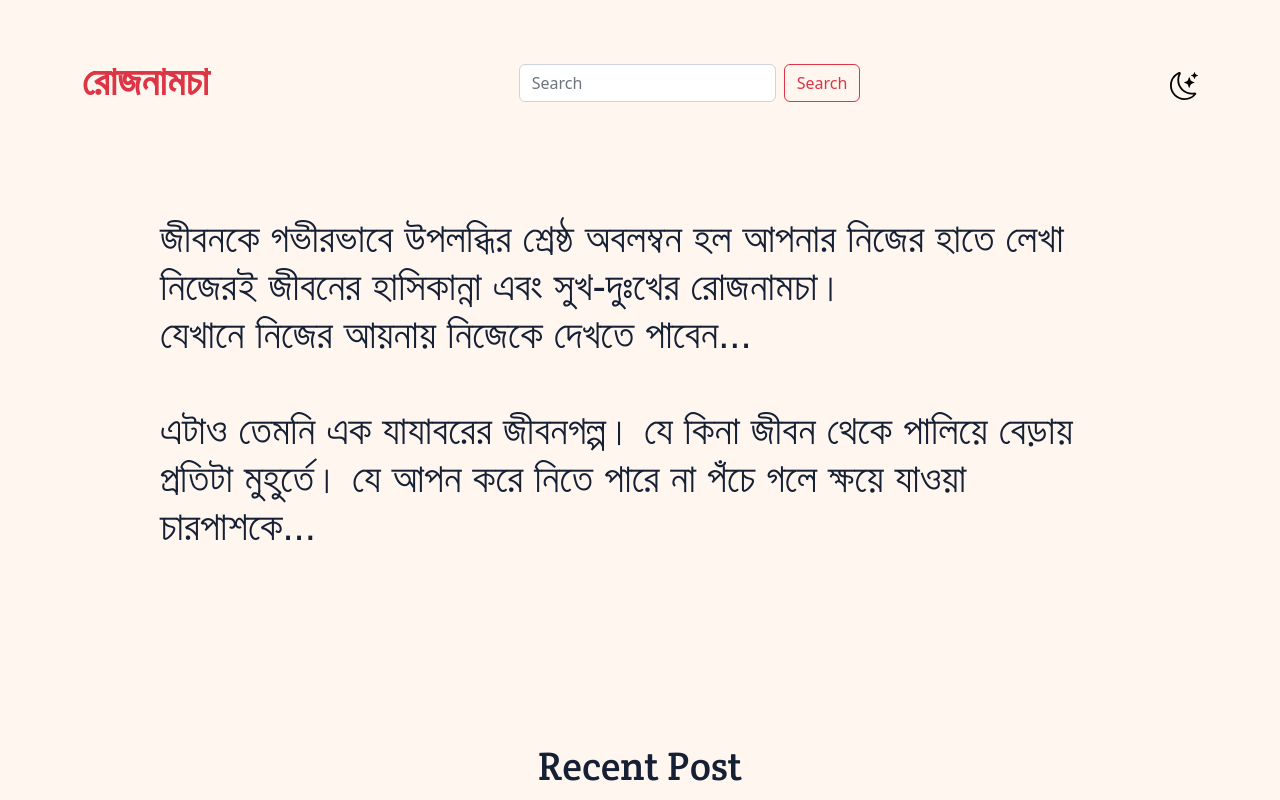
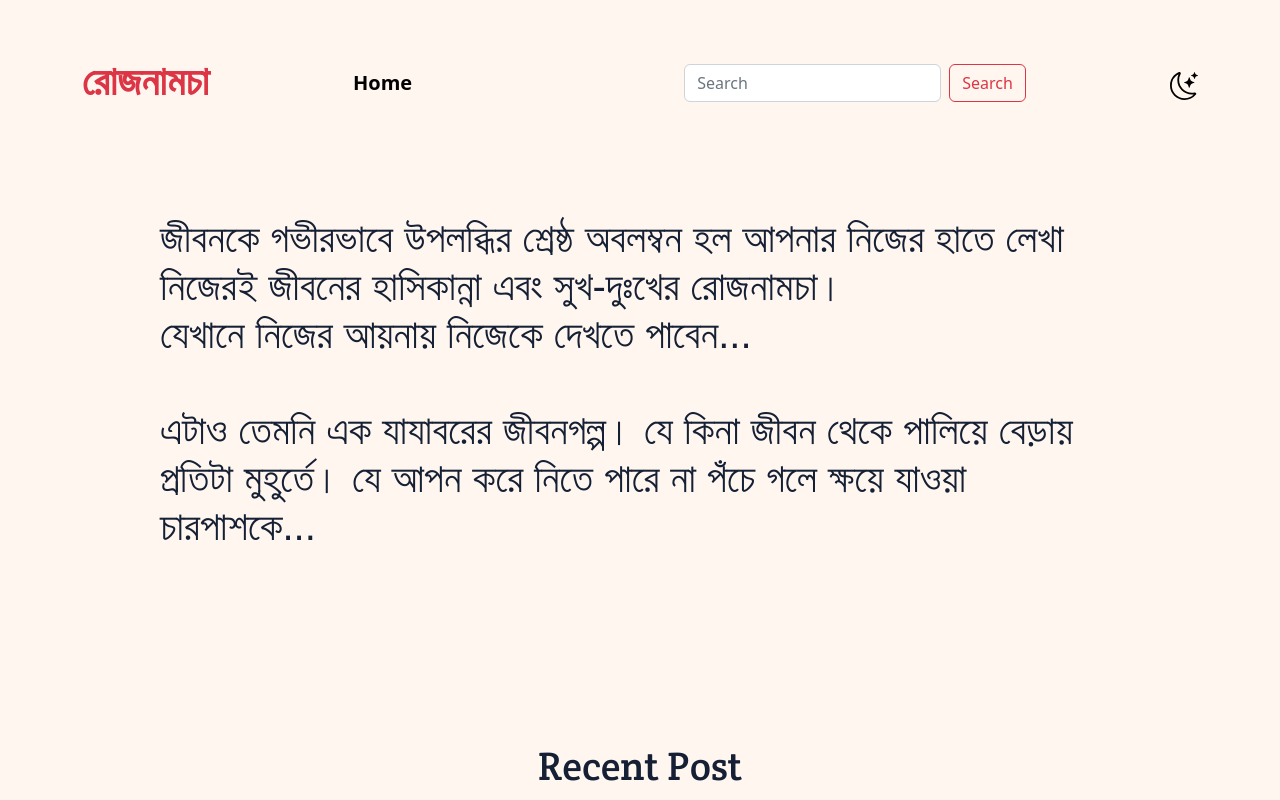
Before and after one commit to JaznanOfficial/rojnamcha-blog-frontend, a Next.js app: page / in a window 1280 px wide. Shown: the top 800 px of the page. Built offline with nearby package versions, Linux system fonts and the light colour scheme; a web font is replaced by a local one.

Commit message:
dynamic route done

```diff
--- a/app/components/Navigation.js
+++ b/app/components/Navigation.js
@@ -2,6 +2,7 @@
 import { Button, Container, Form, Nav, Navbar } from "react-bootstrap";
 import { BsMoonStars } from "react-icons/bs";
 import { Hind_Siliguri } from "next/font/google";
+import Link from "next/link";
 
 const bengali = Hind_Siliguri({
     weight: "600",
@@ -21,11 +22,11 @@ const Navigation = () => {
                 </Nav>
                 <Navbar.Toggle aria-controls="basic-navbar-nav" />
                 <Navbar.Collapse id="basic-navbar-nav">
-                    {/* <Nav className="mx-auto">
-                        <Nav.Link className="fs-5 me-lg-3 fw-bold text-black">Home</Nav.Link>
-                        <Nav.Link className="fs-5 me-lg-3 fw-bold text-black">Blogs</Nav.Link>
-                        <Nav.Link className="fs-5 me-lg-3 fw-bold text-black">About</Nav.Link>
-                    </Nav> */}
+                    <Nav className="mx-auto">
+                        <Link href={"/"} className="fs-5 me-lg-3 fw-bold text-black">
+                            Home
+                        </Link>
+                    </Nav>
                     <Form className="d-flex mx-auto">
                         <Form.Control
                             type="search"
```
